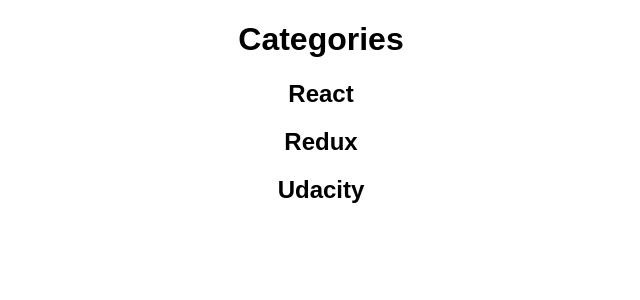
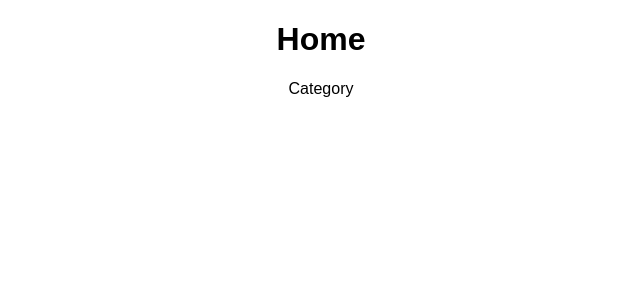
Before and after one commit to lcnogueira/react-readable-project, a React (Create React App) app in the folder client/: page / in a window 1280 px wide. Shown: the top 300 px of the page, without its empty margins (319-959 px from the left). Built offline with nearby package versions, Linux system fonts and the light colour scheme.

Commit message:
test: Update app component

```diff
--- a/client/src/components/App.js
+++ b/client/src/components/App.js
@@ -1,14 +1,14 @@
 import React, { Component } from 'react';
 import '../styles/App.css';
+import Home from './Home';
+import Category from './Category';
 
 class App extends Component {
   render() {
     return (
       <div className="App">
-        <h1>Categories</h1>
-        <h2>React</h2>
-        <h2>Redux</h2>
-        <h2>Udacity</h2>
+        <Home />
+        <Category />
       </div>
     );
   }
--- a/client/src/components/Category.js
+++ b/client/src/components/Category.js
@@ -4,7 +4,7 @@
 
     render(){
         return (
-            <div></div>
+            <div>Category</div>
         );
     }
 
```
